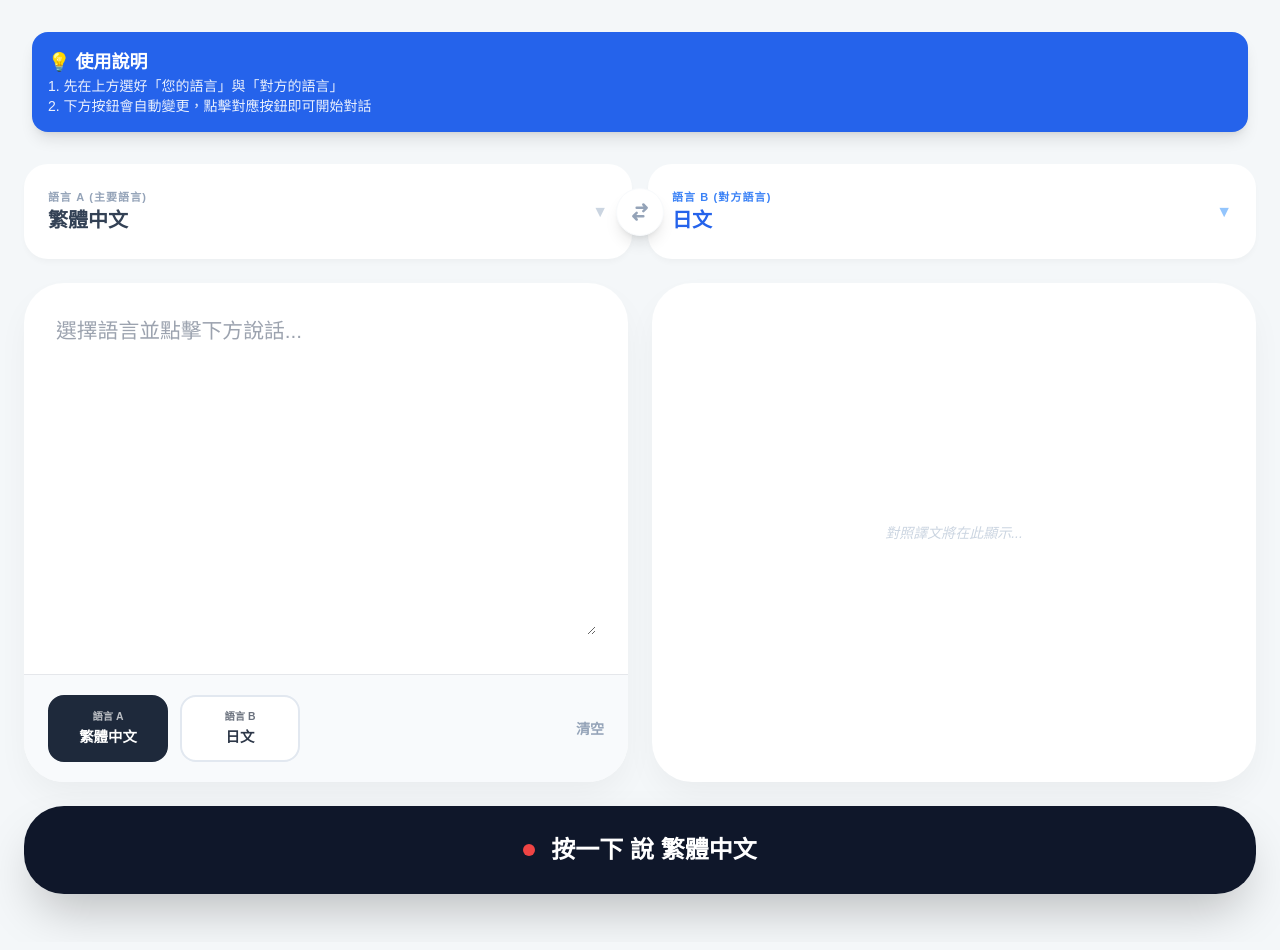
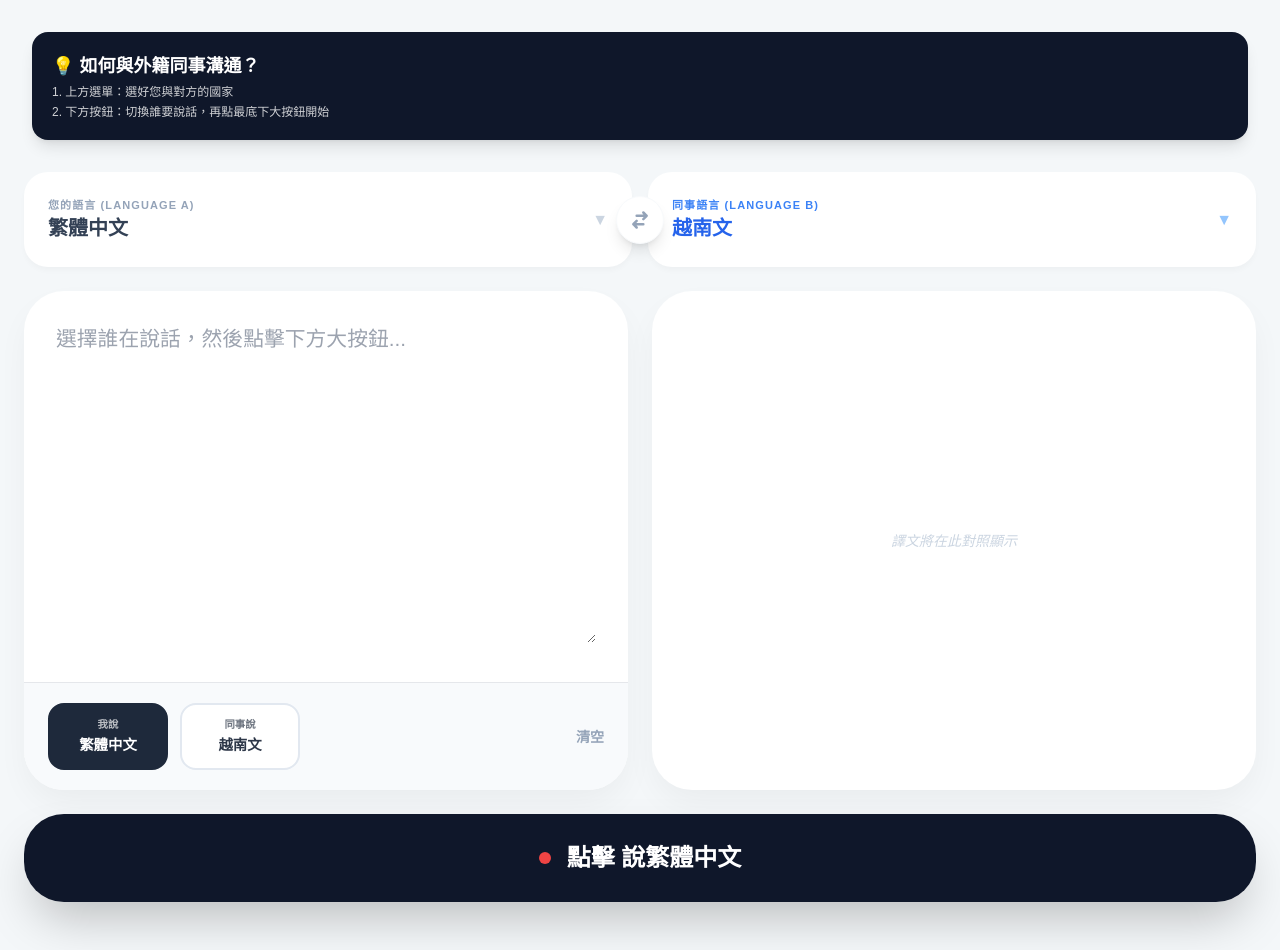
Before and after one commit to t0953530723-crypto/kokolo-game, a plain HTML site: page index.html in a window 1280 px wide. Drawn offline with nearby package versions, Linux system fonts and the light colour scheme.

Commit message:
Update index.html

```diff
--- a/index.html
+++ b/index.html
@@ -10,33 +10,12 @@
         body { -webkit-tap-highlight-color: transparent; background: var(--bg-soft); color: var(--text-main); font-family: sans-serif; padding: 1rem; }
         .glass-card { background: #ffffff; border-radius: 2.5rem; box-shadow: 0 15px 35px -5px rgba(0,0,0,0.05); overflow: hidden; }
         .safe-text-area { padding: var(--safe-padding) !important; width: 100%; }
-
-        .big-touch-area {
-            position: relative; display: flex; align-items: center;
-            width: 100%; height: 95px; padding: 0 1.5rem;
-            background: #fff; border-radius: 1.5rem; cursor: pointer;
-            box-shadow: 0 4px 6px -1px rgba(0,0,0,0.03);
-        }
+        .big-touch-area { position: relative; display: flex; align-items: center; width: 100%; height: 95px; padding: 0 1.5rem; background: #fff; border-radius: 1.5rem; cursor: pointer; box-shadow: 0 4px 6px -1px rgba(0,0,0,0.03); }
         .lang-select { position: absolute; inset: 0; width: 100%; height: 100%; opacity: 0; cursor: pointer; z-index: 10; }
-
-        textarea {
-            font-size: 1.3rem !important; line-height: 1.8;
-            background: transparent; border: none; outline: none;
-            width: 100%; min-height: 320px; padding: 0 !important;
-        }
-
-        .recording-pulse {
-            background: #ef4444 !important; color: white !important;
-            animation: pulse 1s infinite;
-        }
+        textarea { font-size: 1.3rem !important; line-height: 1.8; background: transparent; border: none; outline: none; width: 100%; min-height: 320px; padding: 0 !important; }
+        .recording-pulse { background: #ef4444 !important; color: white !important; animation: pulse 1s infinite; }
         @keyframes pulse { 0%, 100% { opacity: 1; } 50% { opacity: 0.8; } }
-
-        /* 動態快捷按鈕：自適應選取的語言 */
-        .quick-btn {
-            padding: 0.75rem 1.25rem; border-radius: 1rem; font-weight: 800; font-size: 0.9rem;
-            transition: all 0.2s; border: 2px solid #e2e8f0; background: white;
-            display: flex; flex-direction: column; align-items: center; min-width: 120px;
-        }
+        .quick-btn { padding: 0.75rem 1.25rem; border-radius: 1rem; font-weight: 800; font-size: 0.9rem; transition: all 0.2s; border: 2px solid #e2e8f0; background: white; display: flex; flex-direction: column; align-items: center; min-width: 120px; }
         .quick-btn.active { background: #1e293b; color: white; border-color: #1e293b; }
         .quick-btn span { font-size: 0.65rem; opacity: 0.7; margin-bottom: 2px; }
     </style>
@@ -44,33 +23,30 @@
 <body class="min-h-screen flex flex-col max-w-7xl mx-auto w-full">
 
     <header class="w-full mb-4 px-4 pt-4">
-        <div class="bg-blue-600 text-white p-4 rounded-2xl shadow-lg mb-4">
-            <h2 class="font-black text-lg">💡 使用說明</h2>
-            <p class="text-sm opacity-90">1. 先在上方選好「您的語言」與「對方的語言」</p>
-            <p class="text-sm opacity-90">2. 下方按鈕會自動變更，點擊對應按鈕即可開始對話</p>
+        <div class="bg-slate-900 text-white p-5 rounded-2xl shadow-lg mb-4">
+            <h2 class="font-black text-lg mb-1">💡 如何與外籍同事溝通？</h2>
+            <p class="text-xs opacity-80 mb-1">1. 上方選單：選好您與對方的國家</p>
+            <p class="text-xs opacity-80">2. 下方按鈕：切換誰要說話，再點最底下大按鈕開始</p>
         </div>
     </header>
 
     <main class="flex-1 flex flex-col gap-6 px-2">
-
         <div class="grid grid-cols-1 lg:grid-cols-2 gap-4 relative items-center">
             <div class="big-touch-area">
                 <div class="flex flex-col">
-                    <span class="text-[11px] font-black text-slate-400 uppercase tracking-widest">語言 A (主要語言)</span>
+                    <span class="text-[11px] font-black text-slate-400 uppercase tracking-widest">您的語言 (Language A)</span>
                     <span id="srcDisplay" class="font-black text-slate-700 text-xl">繁體中文</span>
                 </div>
                 <select id="srcLang" class="lang-select" onchange="updateUI()"></select>
                 <div class="ml-auto text-slate-300">▼</div>
             </div>
-
             <button onclick="swapLangs()" class="lg:absolute lg:left-1/2 lg:-translate-x-1/2 z-20 bg-white text-slate-400 w-12 h-12 rounded-full shadow-lg flex items-center justify-center border border-slate-50 mx-auto -my-2 lg:my-0 active:scale-90">
                 <svg class="w-5 h-5" fill="none" stroke="currentColor" viewBox="0 0 24 24"><path stroke-linecap="round" stroke-linejoin="round" stroke-width="3" d="M8 7h12m0 0l-4-4m4 4l-4 4m0 6H4m0 0l4 4m-4-4l4-4"></path></svg>
             </button>
-
             <div class="big-touch-area">
                 <div class="flex flex-col">
-                    <span class="text-[11px] font-black text-blue-500 uppercase tracking-widest">語言 B (對方語言)</span>
-                    <span id="targetDisplay" class="font-black text-blue-600 text-xl">日文</span>
+                    <span class="text-[11px] font-black text-blue-500 uppercase tracking-widest">同事語言 (Language B)</span>
+                    <span id="targetDisplay" class="font-black text-blue-600 text-xl">越南文</span>
                 </div>
                 <select id="targetLang" class="lang-select" onchange="updateUI()"></select>
                 <div class="ml-auto text-blue-300">▼</div>
@@ -80,33 +56,31 @@
         <div class="flex-1 grid grid-cols-1 lg:grid-cols-2 gap-6">
             <div class="glass-card flex flex-col min-h-[350px]">
                 <div class="safe-text-area flex-1">
-                    <textarea id="inputText" placeholder="選擇語言並點擊下方說話..."></textarea>
+                    <textarea id="inputText" placeholder="選擇誰在說話，然後點擊下方大按鈕..."></textarea>
                 </div>
-
                 <div class="px-6 py-5 bg-slate-50 border-t flex items-center justify-between">
-                    <div class="flex gap-3">
+                    <div class="flex gap-3" id="dynamicBtns">
                         <button onclick="switchRole('A')" id="btnA" class="quick-btn active">
-                            <span id="labelA">語言 A</span>
+                            <span id="labelA">我說</span>
                             <strong id="nameA">繁體中文</strong>
                         </button>
                         <button onclick="switchRole('B')" id="btnB" class="quick-btn">
-                            <span id="labelB">語言 B</span>
-                            <strong id="nameB">日文</strong>
+                            <span id="labelB">同事說</span>
+                            <strong id="nameB">越南文</strong>
                         </button>
                     </div>
                     <button onclick="clearAll()" class="text-slate-400 font-bold text-sm">清空</button>
                 </div>
             </div>
-
             <div id="outputCard" class="glass-card flex flex-col bg-white">
                 <div id="resultContent" class="hidden safe-text-area flex-1">
                     <div class="flex justify-between items-center mb-6">
-                        <span id="resBadge" class="text-[10px] font-black text-blue-600 bg-blue-50 px-3 py-1 rounded-full uppercase tracking-widest">翻譯結果</span>
-                        <button onclick="copyRes()" class="text-xs font-bold text-blue-600 underline">複製內容</button>
+                        <span id="resBadge" class="text-[10px] font-black text-blue-600 bg-blue-50 px-3 py-1 rounded-full uppercase">翻譯結果</span>
+                        <button onclick="copyRes()" class="text-xs font-bold text-blue-600 underline">複製</button>
                     </div>
                     <div id="outputText" class="text-slate-800 font-medium whitespace-pre-wrap"></div>
                 </div>
-                <div id="placeholder" class="flex-1 flex items-center justify-center text-slate-300 italic text-sm">對照譯文將在此顯示...</div>
+                <div id="placeholder" class="flex-1 flex items-center justify-center text-slate-300 italic text-sm">譯文將在此對照顯示</div>
             </div>
         </div>
 
@@ -114,31 +88,42 @@
             <div class="w-3 h-3 bg-red-500 rounded-full"></div>
             <span id="voiceText">按一下 開始語音</span>
         </button>
-
     </main>
 
     <script>
+        // 完整的 Google 翻譯語言清單
         const allLangs = [
-            {v: "zh-TW", n: "繁體中文"}, {v: "en", n: "英文"}, {v: "ja", n: "日文"}, {v: "ko", n: "韓文"},
-            {v: "th", n: "泰文"}, {v: "vi", n: "越南文"}, {v: "id", n: "印尼文"}, {v: "ms", n: "馬來文"},
-            {v: "fr", n: "法文"}, {v: "de", n: "德文"}, {v: "es", n: "西班牙文"}, {v: "pt", n: "葡萄牙文"},
-            {v: "ru", n: "俄文"}, {v: "tl", n: "菲律賓文"}, {v: "my", n: "緬甸文"}, {v: "km", n: "高棉文"}
-            // (其餘100多種可依此類推載入)
+            {v: "zh-TW", n: "繁體中文"}, {v: "zh-CN", n: "簡體中文"}, {v: "en", n: "英文"}, {v: "ja", n: "日文"},
+            {v: "ko", n: "韓文"}, {v: "th", n: "泰文"}, {v: "vi", n: "越南文"}, {v: "id", n: "印尼文"},
+            {v: "ms", n: "馬來文"}, {v: "hi", n: "印地文"}, {v: "ar", n: "阿拉伯文"}, {v: "fr", n: "法文"},
+            {v: "de", n: "德文"}, {v: "es", n: "西班牙文"}, {v: "pt", n: "葡萄牙文"}, {v: "ru", n: "俄文"},
+            {v: "tl", n: "菲律賓文"}, {v: "my", n: "緬甸文"}, {v: "km", n: "高棉文"}, {v: "lo", n: "寮國文"},
+            {v: "bn", n: "孟加拉文"}, {v: "tr", n: "土耳其文"}, {v: "nl", n: "荷蘭文"}, {v: "it", n: "義大利文"},
+            {v: "pl", n: "波蘭文"}, {v: "uk", n: "烏克蘭文"}, {v: "af", n: "南非文"}, {v: "sq", n: "阿爾巴尼亞文"},
+            {v: "am", n: "阿姆哈拉文"}, {v: "hy", n: "亞美尼亞文"}, {v: "az", n: "亞塞拜然文"}, {v: "be", n: "白俄羅斯文"},
+            {v: "bs", n: "波士尼亞文"}, {v: "bg", n: "保加利亞文"}, {v: "ca", n: "加泰羅尼亞文"}, {v: "hr", n: "克羅埃西亞文"},
+            {v: "cs", n: "捷克文"}, {v: "da", n: "丹麥文"}, {v: "et", n: "愛沙尼亞文"}, {v: "fi", n: "芬蘭文"},
+            {v: "ka", n: "喬治亞文"}, {v: "el", n: "希臘文"}, {v: "gu", n: "古吉拉特文"}, {v: "he", n: "希伯來文"},
+            {v: "hu", n: "匈牙利文"}, {v: "is", n: "冰島文"}, {v: "kn", n: "坎那達文"}, {v: "kk", n: "哈薩克文"},
+            {v: "ky", n: "吉爾吉斯文"}, {v: "lv", n: "拉脫維亞文"}, {v: "lt", n: "立陶宛文"}, {v: "mk", n: "馬其頓文"},
+            {v: "ml", n: "馬拉雅拉姆文"}, {v: "mn", n: "蒙古文"}, {v: "ne", n: "尼泊爾文"}, {v: "no", n: "挪威文"},
+            {v: "ps", n: "普什圖文"}, {v: "fa", n: "波斯文"}, {v: "pa", n: "旁遮普文"}, {v: "ro", n: "羅馬尼亞文"},
+            {v: "sr", n: "塞爾維亞文"}, {v: "sk", n: "斯洛伐克文"}, {v: "sl", n: "斯洛維尼亞文"}, {v: "sw", n: "斯瓦希里文"},
+            {v: "sv", n: "瑞典文"}, {v: "ta", n: "坦米爾文"}, {v: "te", n: "泰盧固文"}, {v: "ur", n: "烏爾都文"},
+            {v: "uz", n: "烏茲別克文"}, {v: "cy", n: "威爾斯文"}, {v: "zu", n: "祖魯文"}
         ];
 
         const srcS = document.getElementById('srcLang');
         const tarS = document.getElementById('targetLang');
-        let currentMode = 'A'; // 'A' 為來源說話, 'B' 為對方說話
-        let recognition;
+        let currentRole = 'A', recognition;
 
         function init() {
-            allLangs.forEach(l => {
+            allLangs.sort((a,b) => a.n.localeCompare(b.n, 'zh-Hans-CN')).forEach(l => {
                 srcS.add(new Option(l.n, l.v));
                 tarS.add(new Option(l.n, l.v));
             });
-            srcS.value = "zh-TW"; tarS.value = "ja";
+            srcS.value = "zh-TW"; tarS.value = "vi";
             updateUI();
-
             window.SpeechRecognition = window.SpeechRecognition || window.webkitSpeechRecognition;
             if (window.SpeechRecognition) {
                 recognition = new SpeechRecognition();
@@ -148,75 +133,50 @@
                 };
                 recognition.onend = () => {
                     document.getElementById('voiceBtn').classList.remove('recording-pulse');
-                    document.getElementById('voiceText').innerText = "按一下 開始語音";
+                    updateUI();
                 };
             }
         }
 
-        // 當切換身分時（我說話或同事說話）
-        function switchRole(role) {
-            currentMode = role;
-            updateUI();
-        }
+        function switchRole(role) { currentRole = role; updateUI(); }
 
         function updateUI() {
             const nameA = srcS.options[srcS.selectedIndex].text;
             const nameB = tarS.options[tarS.selectedIndex].text;
-
             document.getElementById('srcDisplay').innerText = nameA;
             document.getElementById('targetDisplay').innerText = nameB;
-
-            // 更新下方按鈕文字，讓同事知道點哪一個
             document.getElementById('nameA').innerText = nameA;
             document.getElementById('nameB').innerText = nameB;
-
-            // 切換高亮
-            document.getElementById('btnA').className = currentMode === 'A' ? 'quick-btn active' : 'quick-btn';
-            document.getElementById('btnB').className = currentMode === 'B' ? 'quick-btn active' : 'quick-btn';
-
-            // 設定語音辨識語系
-            if(recognition) {
-                recognition.lang = (currentMode === 'A') ? srcS.value : tarS.value;
-            }
-
-            document.getElementById('voiceText').innerText = `按一下 說 ${currentMode === 'A' ? nameA : nameB}`;
+            document.getElementById('btnA').className = currentRole === 'A' ? 'quick-btn active' : 'quick-btn';
+            document.getElementById('btnB').className = currentRole === 'B' ? 'quick-btn active' : 'quick-btn';
+            if(recognition) recognition.lang = (currentRole === 'A') ? srcS.value : tarS.value;
+            document.getElementById('voiceText').innerText = `點擊 說${currentRole === 'A' ? nameA : nameB}`;
         }
 
-        function swapLangs() {
-            const t = srcS.value; srcS.value = tarS.value; tarS.value = t;
-            updateUI();
-        }
+        function swapLangs() { const t = srcS.value; srcS.value = tarS.value; tarS.value = t; updateUI(); }
 
         function toggleSpeech() {
             try {
                 recognition.start();
                 document.getElementById('voiceBtn').classList.add('recording-pulse');
-                document.getElementById('voiceText').innerText = "正在聆聽...";
+                document.getElementById('voiceText').innerText = "聆聽中...";
             } catch(e) { recognition.stop(); }
         }
 
         async function runTranslate() {
             const txt = document.getElementById('inputText').value.trim();
             if(!txt) return;
-
-            // 判斷翻譯方向：A說話就翻成B，B說話就翻成A
-            const sl = (currentMode === 'A') ? srcS.value : tarS.value;
-            const tl = (currentMode === 'A') ? tarS.value : srcS.value;
-
-            try {
-                const res = await fetch(`https://translate.googleapis.com/translate_a/single?client=gtx&sl=${sl}&tl=${tl}&dt=t&q=${encodeURIComponent(txt)}`);
-                const data = await res.json();
-                const result = data[0].map(i => i[0]).join('');
-                document.getElementById('placeholder').classList.add('hidden');
-                document.getElementById('resultContent').classList.remove('hidden');
-                document.getElementById('outputText').innerText = result;
-                if(window.innerWidth < 1024) document.getElementById('outputCard').scrollIntoView({behavior: 'smooth'});
-            } catch(e) {}
+            const sl = (currentRole === 'A') ? srcS.value : tarS.value;
+            const tl = (currentRole === 'A') ? tarS.value : srcS.value;
+            const res = await fetch(`https://translate.googleapis.com/translate_a/single?client=gtx&sl=${sl}&tl=${tl}&dt=t&q=${encodeURIComponent(txt)}`);
+            const data = await res.json();
+            document.getElementById('placeholder').classList.add('hidden');
+            document.getElementById('resultContent').classList.remove('hidden');
+            document.getElementById('outputText').innerText = data[0].map(i => i[0]).join('');
         }
 
         function clearAll() { document.getElementById('inputText').value = ""; }
-        function copyRes() { navigator.clipboard.writeText(document.getElementById('outputText').innerText); alert("譯文已複製"); }
-
+        function copyRes() { navigator.clipboard.writeText(document.getElementById('outputText').innerText); alert("複製成功"); }
         init();
     </script>
 </body>
```
